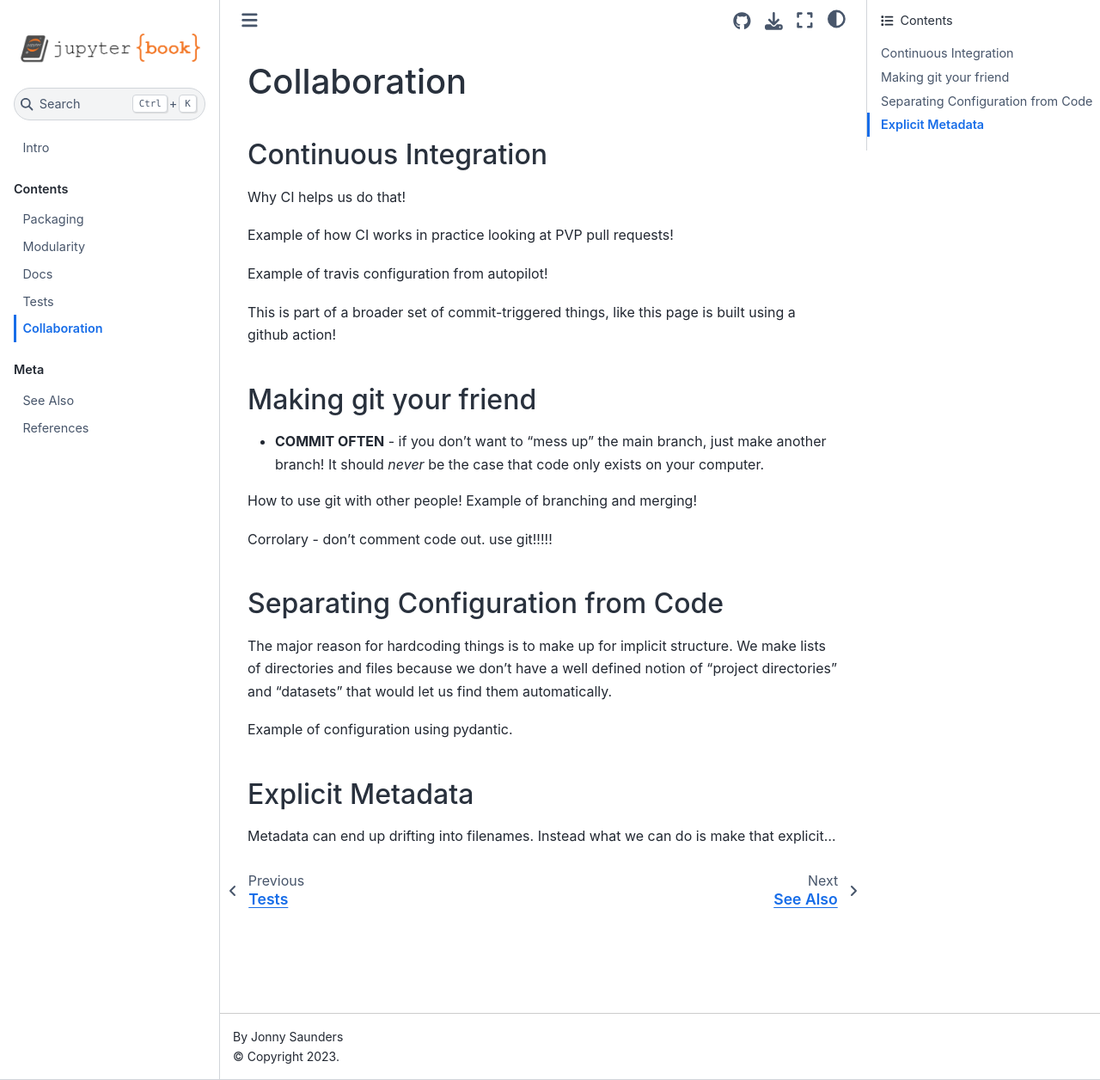
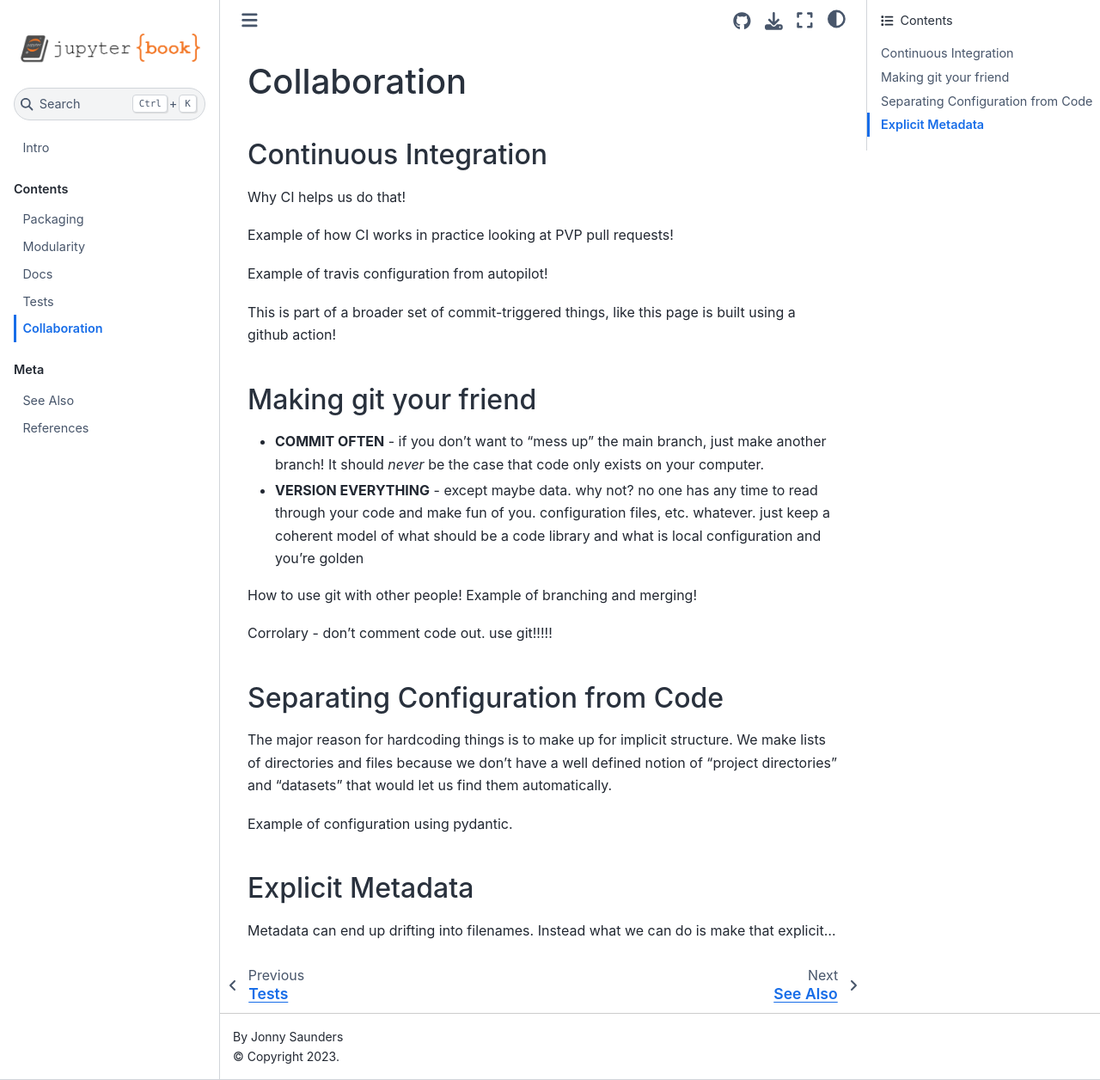
Before and after one commit to sneakers-the-rat/lab-programming-workshop, a Jupyter Book: the page built from docs/collaboration.md, in a window 1280 px wide and 1256 px high. Shown: the whole window at 86% size. Built offline with Jupyter Book 1.0.4 settings and Sphinx 7.4.7 and the Sphinx Book theme 1.1.4, drawn with Linux system fonts in a browser that asks for light colours.

Commit message:
lil note

```diff
--- a/docs/collaboration.md
+++ b/docs/collaboration.md
@@ -14,6 +14,9 @@ This is part of a broader set of commit-triggered things, like this page is buil
 
 * **COMMIT OFTEN** - if you don't want to "mess up" the main branch, just make another branch! It should *never* be the case
   that code only exists on your computer.
+* **VERSION EVERYTHING** - except maybe data. why not? no one has any time to read through your code
+  and make fun of you. configuration files, etc. whatever. just keep a coherent model of what
+  should be a code library and what is local configuration and you're golden
 
 How to use git with other people! Example of branching and merging!
 
```
